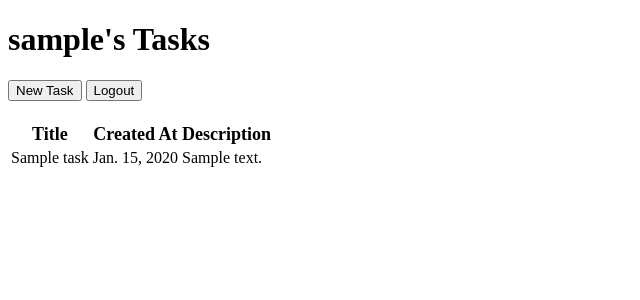
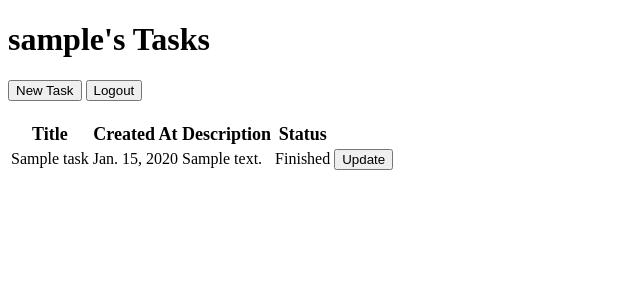
Before and after one commit to nayyara-airlangga/pbp-assignment, a Django app: page /todolist/ in a window 1280 px wide. Shown: the top 300 px of the page, without its empty margins (0-640 px from the left). Run offline with Django 4.2, Linux system fonts and the light colour scheme; a user stored in the database is signed in; tables that the repository leaves empty hold one stand-in row (values such as "Sample post").

Commit message:
Implement update task

```diff
--- a/todolist/templates/todolist.html
+++ b/todolist/templates/todolist.html
@@ -15,12 +15,26 @@
     <th>Title</th>
     <th>Created At</th>
     <th>Description</th>
+    <th>Status</th>
   </tr>
   {% for task in tasks %}
   <tr style="text-align: left;">
     <td>{{ task.title }}</td>
     <td>{{ task.date }}</td>
     <td>{{ task.description }}</td>
+    <td>
+      {% if task.is_finished%}
+      Finished
+      {% else %}
+      Not Finished
+      {% endif %}
+    </td>
+    <td>
+      <form method="POST" action="{% url 'todolist:update_status' id=task.id %}">
+        {% csrf_token %}
+        <button type="submit">Update</button>
+      </form>
+    </td>
   </tr>
   {% endfor %}
 </table>
--- a/todolist/urls.py
+++ b/todolist/urls.py
@@ -1,6 +1,13 @@
 from django.urls import path
 
-from todolist.views import create_task, register, todolist, user_login, user_logout
+from todolist.views import (
+    create_task,
+    register,
+    todolist,
+    update_status,
+    user_login,
+    user_logout,
+)
 
 
 app_name = 'todolist'
@@ -10,4 +17,5 @@ urlpatterns = [
     path('login/', user_login, name='login'),
     path('logout/', user_logout, name='logout'),
     path('create-task', create_task, name='create_task'),
+    path('update-status/<int:id>', update_status, name='update_status'),
 ]
--- a/todolist/views.py
+++ b/todolist/views.py
@@ -1,5 +1,6 @@
 from datetime import datetime
 from django.contrib.auth import authenticate, login, logout
+from django.http import HttpResponse, HttpResponseNotFound
 from django.http.response import HttpResponseRedirect
 from django.shortcuts import redirect, render
 from django.contrib import messages
@@ -11,6 +12,24 @@ from todolist.forms import CreateTaskForm
 from todolist.models import Task
 
 # Create your views here.
+@login_required(login_url='/todolist/login')
+def update_status(request, id):
+    if request.method == "POST":
+        if Task.objects.get(pk=id) is None:
+            return HttpResponseNotFound("<h1>Task not found</h1>")
+
+        task: Task = Task.objects.get(pk=id)
+        Task.objects.filter(pk=id).update(is_finished=not task.is_finished)
+
+        messages.success(request, f"Updated task status of task {id}")
+        return redirect("todolist:todolist")
+
+    res = HttpResponse("<h1>Method not allowed</h1>")
+    res.status_code = 405
+
+    return res
+
+
 @login_required(login_url='/todolist/login')
 def todolist(request):
     tasks = Task.objects.filter(user=request.user.pk)
```
